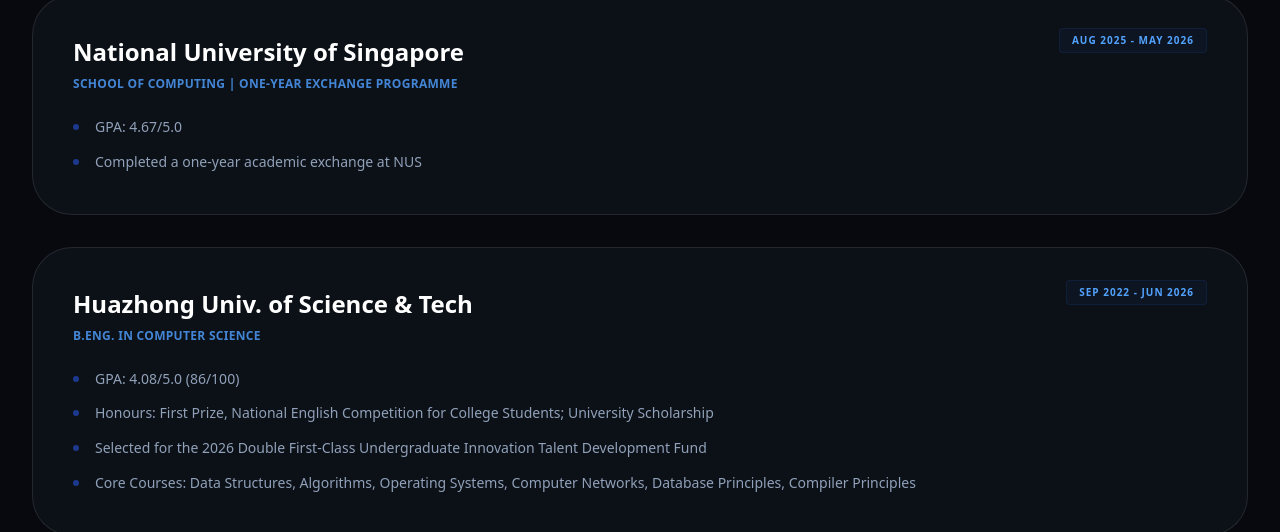
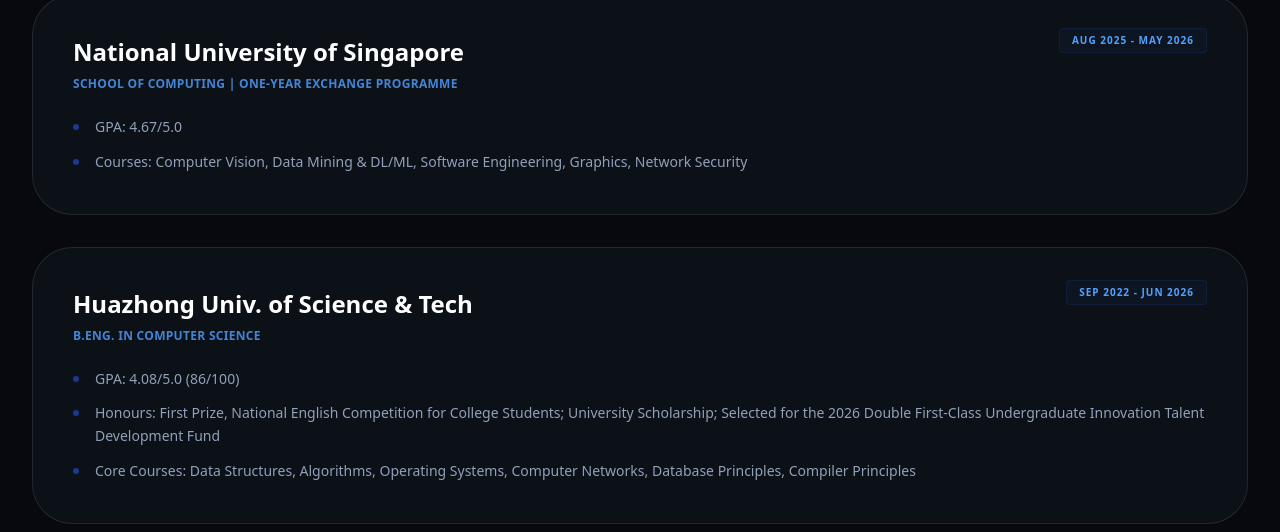
Before and after one commit to qitu1/portfolio, a React (Vite) app: page / in a window 1280 px wide. Shown: the part 1256-1788 px from the top of the page. Built offline with nearby package versions, Linux system fonts and the light colour scheme.

Commit message:
fix bug:open detail card

```diff
--- a/src/App.jsx
+++ b/src/App.jsx
@@ -139,7 +139,6 @@
     const carousel = projectCarouselRef.current;
     if (!carousel) return;
 
-    carousel.setPointerCapture(event.pointerId);
     projectDragRef.current = {
       active: true,
       startX: event.clientX,
@@ -156,6 +155,9 @@
 
     const delta = event.clientX - drag.startX;
     if (Math.abs(delta) > 6) {
+      if (!carousel.hasPointerCapture(event.pointerId)) {
+        carousel.setPointerCapture(event.pointerId);
+      }
       suppressProjectClickRef.current = true;
       carousel.scrollLeft = drag.scrollLeft - delta;
     }
--- a/src/data.js
+++ b/src/data.js
@@ -40,8 +40,7 @@
           date: "2022.09 - 2026.06",
           details: [
             "GPA: 4.08/5.0（86/100）",
-            "荣誉奖项：全国大学生英语竞赛一等奖、校级奖学金",
-            "获选 2026 年“双一流”建设本科拔尖创新人才培养专项经费资助",
+            "荣誉奖项：全国大学生英语竞赛一等奖、校级奖学金、获选 2026 年“双一流”建设本科拔尖创新人才培养专项经费资助",
             "核心课程：数据结构、算法、操作系统、计算机网络、数据库原理、编译原理"
           ]
         }
@@ -173,7 +172,7 @@
           school: "National University of Singapore",
           sub: "School of Computing | One-Year Exchange Programme",
           date: "AUG 2025 - MAY 2026",
-          details: ["GPA: 4.67/5.0", "Completed a one-year academic exchange at NUS"]
+          details: ["GPA: 4.67/5.0", "Courses: Computer Vision, Data Mining & DL/ML, Software Engineering, Graphics, Network Security"]
         },
         {
           school: "Huazhong Univ. of Science & Tech",
@@ -181,8 +180,7 @@
           date: "SEP 2022 - JUN 2026",
           details: [
             "GPA: 4.08/5.0 (86/100)",
-            "Honours: First Prize, National English Competition for College Students; University Scholarship",
-            "Selected for the 2026 Double First-Class Undergraduate Innovation Talent Development Fund",
+            "Honours: First Prize, National English Competition for College Students; University Scholarship; Selected for the 2026 Double First-Class Undergraduate Innovation Talent Development Fund",
             "Core Courses: Data Structures, Algorithms, Operating Systems, Computer Networks, Database Principles, Compiler Principles"
           ]
         }
```
